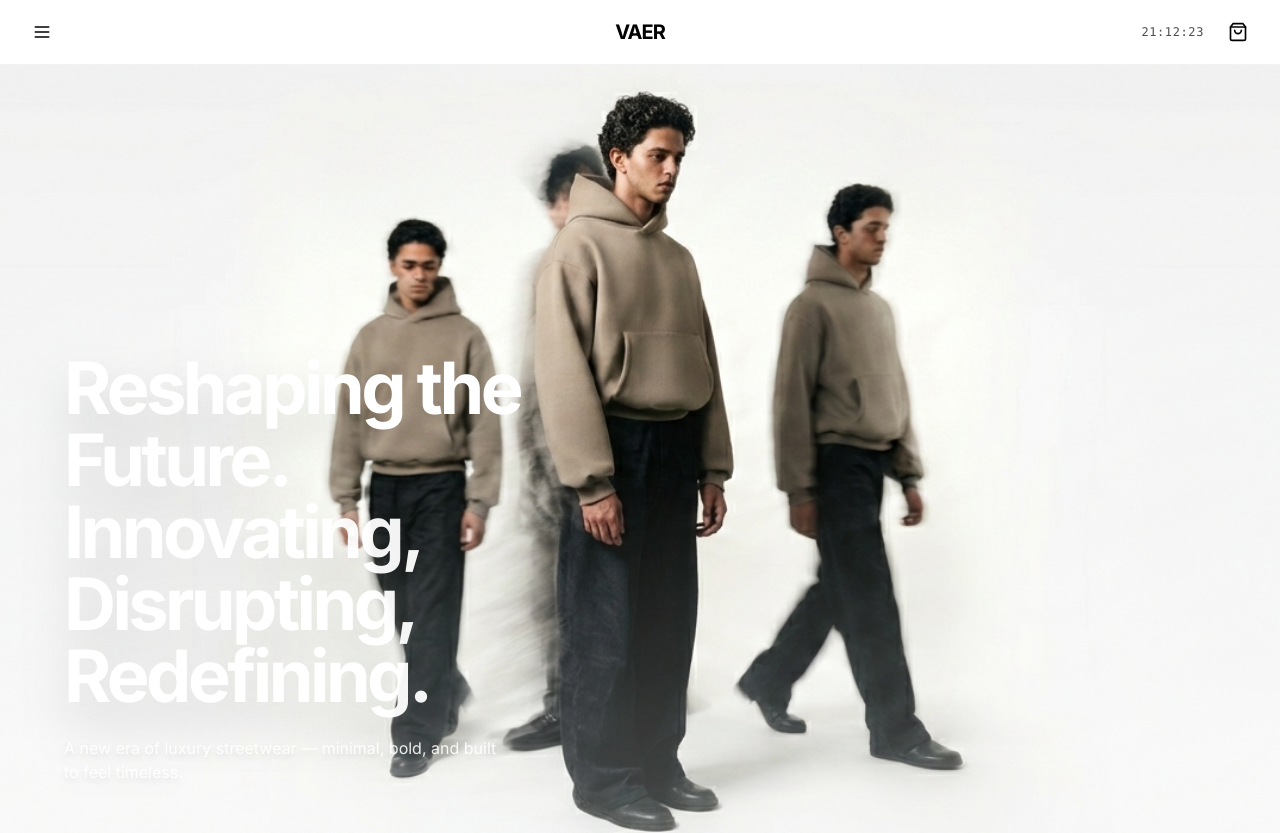
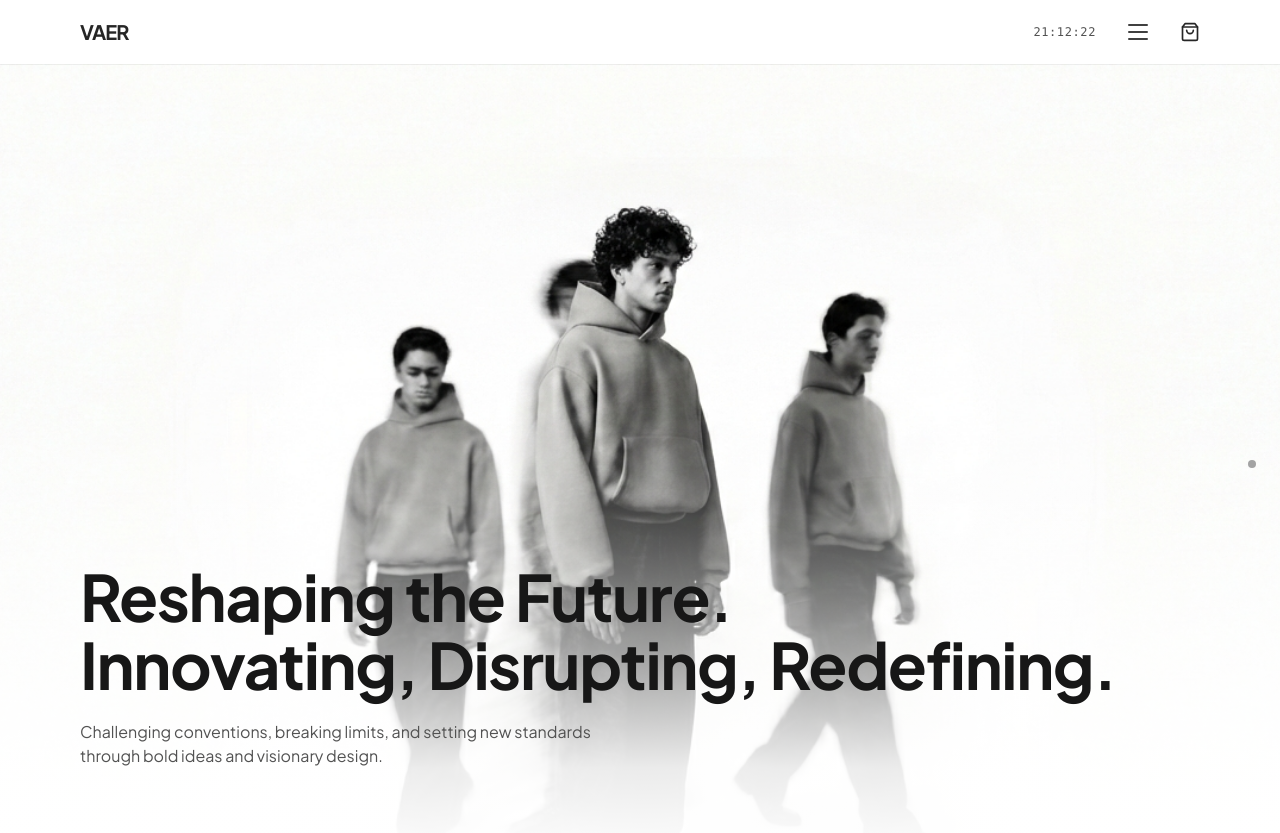
Before and after one commit to rashidulas/projectblnc, a Next.js app: page / in a window 1280 px wide. Shown: the top 833 px of the page. Built offline with nearby package versions, Linux system fonts and the light colour scheme.

Commit message:
Final hero section

```diff
--- a/src/app/layout.tsx
+++ b/src/app/layout.tsx
@@ -1,13 +1,13 @@
 import type { Metadata } from 'next';
-import { Inter } from 'next/font/google';
+import { Plus_Jakarta_Sans } from 'next/font/google';
 import './globals.css';
 import PermanentNavbar from '@/components/PermanentNavbar';
 import Footer from '@/components/Footer';
 import { CartProvider } from '@/context/CartContext';
 
-const inter = Inter({
+const plusJakarta = Plus_Jakarta_Sans({
   subsets: ['latin'],
-  variable: '--font-inter',
+  variable: '--font-plus-jakarta',
   display: 'swap',
 });
 
@@ -22,8 +22,8 @@ export default function RootLayout({
   children: React.ReactNode;
 }>) {
   return (
-    <html lang="en" className={inter.variable}>
-      <body className="font-sans" suppressHydrationWarning>
+    <html lang="en" className={plusJakarta.variable}>
+      <body className="font-sans antialiased" suppressHydrationWarning>
         <CartProvider>
           <PermanentNavbar />
           <main className="pt-16">{children}</main>
--- a/src/components/Hero.tsx
+++ b/src/components/Hero.tsx
@@ -45,6 +45,9 @@ export default function Hero() {
   const gridOpacity = useTransform(scrollYProgress, [0.5, 0.8], [0, 1]);
   const gridY = useTransform(scrollYProgress, [0.5, 0.8], [100, 0]);
 
+  // Scroll indicator dot opacity
+  const scrollDotOpacity = useTransform(scrollYProgress, [0, 0.5], [1, 0]);
+
   return (
     <>
       {/* Scroll Wrapper - h-[200vh] creates scroll room */}
@@ -55,6 +58,12 @@ export default function Hero() {
       >
         {/* Sticky Container - Stays pinned while content scrolls */}
         <div className="sticky top-0 h-screen w-screen overflow-hidden flex items-center justify-center bg-white">
+
+          {/* Scroll indicator dot - right side, fades as you scroll */}
+          <motion.div
+            className="absolute right-6 top-1/2 -translate-y-1/2 z-40 w-2 h-2 rounded-full bg-neutral-400"
+            style={{ opacity: scrollDotOpacity }}
+          />
 
           {/* Hero Image - Shrinks from full-screen to contained */}
           <motion.div
@@ -67,7 +76,7 @@ export default function Hero() {
           >
             {/* Image with object-fit: cover */}
             <Image
-              src="/hero/color.png"
+              src="/hero/bnw.png"
               alt="Hero"
               fill
               priority
@@ -78,28 +87,30 @@ export default function Hero() {
               sizes="100vw"
             />
 
-            {/* Gradient overlay for smooth fade to white */}
-            <div className="absolute inset-0 bg-gradient-to-b from-transparent via-transparent to-white/30 pointer-events-none" />
+            {/* Bottom fade: image fades to white and blends into page (low opacity at bottom) */}
+            <div
+              className="absolute inset-0 pointer-events-none"
+              style={{
+                background: 'linear-gradient(to bottom, transparent 0%, transparent 40%, rgba(255,255,255,0.25) 55%, rgba(255,255,255,0.6) 72%, rgba(255,255,255,0.92) 88%, #ffffff 100%)',
+              }}
+            />
 
-            {/* Hero Text - Bottom Left, Fades Out on Scroll */}
+            {/* Hero Text - Bottom Left: line 1 then line 2, then paragraph */}
             <motion.div
-              className="absolute bottom-12 md:bottom-16 lg:bottom-20 left-6 md:left-10 lg:left-16 max-w-2xl z-10"
+              className="absolute bottom-14 md:bottom-20 lg:bottom-24 left-8 md:left-14 lg:left-20 max-w-2xl z-10"
               style={{
                 opacity: textOpacity,
                 y: textY,
               }}
             >
-              <h1 className="text-4xl md:text-5xl lg:text-6xl xl:text-7xl font-bold leading-[0.95] tracking-tighter text-white drop-shadow-2xl mb-6">
+              <h1 className="text-[2.5rem] md:text-5xl lg:text-6xl xl:text-[4rem] font-bold leading-[1.1] tracking-[-0.02em] text-neutral-900">
                 Reshaping the Future.
-                <br />
-                <span className="text-white/95">
-                  Innovating, Disrupting,
-                  <br />
-                  Redefining.
-                </span>
               </h1>
-              <p className="text-sm md:text-base text-white/90 drop-shadow-lg leading-relaxed max-w-md">
-                A new era of luxury streetwear — minimal, bold, and built to feel timeless.
+              <h1 className="text-[2.5rem] md:text-5xl lg:text-6xl xl:text-[4rem] font-bold leading-[1.1] tracking-[-0.02em] text-neutral-900 mt-1 whitespace-nowrap">
+                Innovating, Disrupting, Redefining.
+              </h1>
+              <p className="mt-6 text-[15px] md:text-base text-neutral-600 leading-[1.6] max-w-lg font-normal">
+                Challenging conventions, breaking limits, and setting new standards through bold ideas and visionary design.
               </p>
             </motion.div>
           </motion.div>
@@ -162,17 +173,6 @@ export default function Hero() {
           </motion.div>
         </div>
       </div>
-
-      {/* GENESIS Section - Starts Immediately After Sticky Container */}
-      <section className="bg-white max-w-7xl mx-auto px-6 pt-8 pb-24 -mt-8">
-        <div className="mb-16 md:mb-20">
-          <h2 className="text-sm md:text-base tracking-[0.2em] text-neutral-900 font-medium uppercase">
-            GENESIS // DROP 001
-          </h2>
-        </div>
-
-        {/* This will be filled by the ProductGrid from page.tsx */}
-      </section>
     </>
   );
 }
--- a/src/components/PermanentNavbar.tsx
+++ b/src/components/PermanentNavbar.tsx
@@ -2,10 +2,36 @@
 
 import { useEffect, useState } from 'react';
 import Link from 'next/link';
-import { Menu, X, ShoppingBag } from 'lucide-react';
+import { ShoppingBag } from 'lucide-react';
 import { useCart } from '@/context/CartContext';
 import { motion, AnimatePresence } from 'framer-motion';
 import CartDrawer from './CartDrawer';
+
+// Custom hamburger: three lines, horizontal when closed, vertical when open
+function HamburgerIcon({ open }: { open: boolean }) {
+  return (
+    <div className="w-5 h-5 flex items-center justify-center">
+      <div
+        className={`flex gap-[5px] transition-transform duration-300 ease-out ${
+          open ? 'flex-row' : 'flex-col'
+        }`}
+      >
+        {[0, 1, 2].map((i) => (
+          <motion.span
+            key={i}
+            className="bg-neutral-700 rounded-full"
+            initial={false}
+            animate={{
+              width: open ? 3 : 20,
+              height: open ? 14 : 2,
+            }}
+            transition={{ duration: 0.25, ease: 'easeInOut' }}
+          />
+        ))}
+      </div>
+    </div>
+  );
+}
 
 export default function PermanentNavbar() {
   const [currentTime, setCurrentTime] = useState('');
@@ -27,7 +53,6 @@ export default function PermanentNavbar() {
     return () => clearInterval(interval);
   }, []);
 
-  // Close menu when clicking outside
   useEffect(() => {
     if (menuOpen) {
       document.body.style.overflow = 'hidden';
@@ -38,141 +63,111 @@ export default function PermanentNavbar() {
 
   return (
     <>
-      {/* Fixed Navbar - z-[100] to stay above everything */}
-      <nav className="fixed top-0 left-0 w-full z-[100] bg-white/95 backdrop-blur-sm border-b-[0.5px] border-black/5">
-        {/* Navbar Content */}
-        <div className="flex items-center justify-between px-6 h-16">
-          {/* Left: Hamburger Menu */}
-          <button
-            onClick={() => setMenuOpen(true)}
-            className="p-2 hover:opacity-70 transition-opacity text-black"
-            aria-label="Open menu"
-          >
-            <Menu className="w-5 h-5" />
-          </button>
-
-          {/* Center: VAER Logo */}
+      {/* Fixed Navbar - full width, white, subtle shadow underneath */}
+      <nav
+        className="fixed top-0 left-0 w-full z-[100] bg-white"
+        style={{
+          boxShadow: '0 1px 0 rgba(0,0,0,0.06)',
+        }}
+      >
+        {/* Top bar - full width, longer feel with generous padding */}
+        <div className="flex items-center justify-between w-full px-6 sm:px-8 md:px-12 lg:px-16 xl:px-20 h-16">
+          {/* Left: VAER Logo */}
           <Link
             href="/"
-            className="absolute left-1/2 -translate-x-1/2 text-xl font-bold tracking-tighter text-black hover:opacity-70 transition-opacity"
+            className="text-xl font-bold tracking-tighter text-neutral-800 hover:opacity-70 transition-opacity"
           >
             VAER
           </Link>
 
-          {/* Right: Clock & Cart */}
-          <div className="flex items-center gap-4">
-            <div className="text-xs font-mono tracking-wider text-black/70">
+          {/* Right: Clock, Hamburger, Cart */}
+          <div className="flex items-center gap-6">
+            <div className="text-xs font-mono tracking-wider text-neutral-600">
               {currentTime}
             </div>
 
             <button
+              onClick={() => setMenuOpen((o) => !o)}
+              className="p-2 -mr-2 hover:opacity-70 transition-opacity text-neutral-800"
+              aria-label={menuOpen ? 'Close menu' : 'Open menu'}
+            >
+              <HamburgerIcon open={menuOpen} />
+            </button>
+
+            <button
               onClick={openCart}
-              className="relative p-2 hover:opacity-70 transition-opacity text-black"
+              className="relative p-2 -mr-2 hover:opacity-70 transition-opacity text-neutral-800"
               aria-label="Open cart"
             >
               <ShoppingBag className="w-5 h-5" />
               {cartItemsCount > 0 && (
-                <span className="absolute -top-1 -right-1 bg-black text-white text-xs w-5 h-5 flex items-center justify-center rounded-full">
+                <span className="absolute -top-0.5 -right-0.5 bg-black text-white text-[10px] w-4 h-4 flex items-center justify-center rounded-full font-medium">
                   {cartItemsCount}
                 </span>
               )}
             </button>
           </div>
         </div>
-      </nav>
 
-      {/* Slide-out Menu */}
-      <AnimatePresence>
-        {menuOpen && (
-          <>
-            {/* Backdrop */}
+        {/* Full-width dropdown menu - light grey, shadow under */}
+        <AnimatePresence>
+          {menuOpen && (
             <motion.div
-              initial={{ opacity: 0 }}
-              animate={{ opacity: 1 }}
-              exit={{ opacity: 0 }}
-              onClick={() => setMenuOpen(false)}
-              className="fixed inset-0 bg-black/40 backdrop-blur-sm z-[110]"
-            />
-
-            {/* Menu Panel */}
-            <motion.div
-              initial={{ x: '-100%' }}
-              animate={{ x: 0 }}
-              exit={{ x: '-100%' }}
-              transition={{ type: 'spring', damping: 30, stiffness: 300 }}
-              className="fixed top-0 left-0 h-full w-80 bg-white z-[120] shadow-2xl"
+              initial={{ height: 0, opacity: 0 }}
+              animate={{ height: 'auto', opacity: 1 }}
+              exit={{ height: 0, opacity: 0 }}
+              transition={{ duration: 0.25, ease: [0.25, 0.1, 0.25, 1] }}
+              className="overflow-hidden bg-neutral-100/95"
+              style={{
+                boxShadow: '0 4px 20px rgba(0,0,0,0.06)',
+              }}
             >
-              {/* Menu Header */}
-              <div className="flex items-center justify-between px-6 h-16 border-b border-neutral-200">
-                <span className="text-lg font-bold tracking-tight">Menu</span>
-                <button
-                  onClick={() => setMenuOpen(false)}
-                  className="p-2 hover:opacity-70 transition-opacity"
-                  aria-label="Close menu"
-                >
-                  <X className="w-5 h-5" />
-                </button>
-              </div>
-
-              {/* Menu Links */}
-              <nav className="p-6">
-                <ul className="space-y-6">
+              <nav className="py-12 md:py-16 flex flex-col items-center justify-center">
+                <ul className="space-y-4 md:space-y-6 text-center">
+                  <li>
+                    <Link
+                      href="/"
+                      onClick={() => setMenuOpen(false)}
+                      className="text-lg md:text-xl text-neutral-500 hover:text-neutral-900 transition-colors block font-medium tracking-tight"
+                    >
+                      Home
+                    </Link>
+                  </li>
                   <li>
                     <Link
                       href="/products"
                       onClick={() => setMenuOpen(false)}
-                      className="text-2xl font-medium tracking-tight hover:opacity-70 transition-opacity block"
+                      className="text-lg md:text-xl text-neutral-900 hover:text-neutral-600 transition-colors block font-medium tracking-tight"
                     >
-                      Products
-                    </Link>
-                  </li>
-                  <li>
-                    <Link
-                      href="/news"
-                      onClick={() => setMenuOpen(false)}
-                      className="text-2xl font-medium tracking-tight hover:opacity-70 transition-opacity block"
-                    >
-                      News
+                      Shop
                     </Link>
                   </li>
                   <li>
                     <Link
                       href="/about"
                       onClick={() => setMenuOpen(false)}
-                      className="text-2xl font-medium tracking-tight hover:opacity-70 transition-opacity block"
+                      className="text-lg md:text-xl text-neutral-900 hover:text-neutral-600 transition-colors block font-medium tracking-tight"
                     >
-                      About
-                    </Link>
-                  </li>
-                </ul>
-
-                {/* Divider */}
-                <div className="my-8 border-t border-neutral-200" />
-
-                {/* Secondary Links */}
-                <ul className="space-y-4">
-                  <li>
-                    <Link
-                      href="/account"
-                      onClick={() => setMenuOpen(false)}
-                      className="text-sm text-neutral-600 hover:text-black transition-colors block"
-                    >
-                      Account
-                    </Link>
-                  </li>
-                  <li>
-                    <Link
-                      href="/support"
-                      onClick={() => setMenuOpen(false)}
-                      className="text-sm text-neutral-600 hover:text-black transition-colors block"
-                    >
-                      Support
+                      About VAER
                     </Link>
                   </li>
                 </ul>
               </nav>
             </motion.div>
-          </>
+          )}
+        </AnimatePresence>
+      </nav>
+
+      {/* Backdrop when menu is open - click outside to close */}
+      <AnimatePresence>
+        {menuOpen && (
+          <motion.div
+            initial={{ opacity: 0 }}
+            animate={{ opacity: 1 }}
+            exit={{ opacity: 0 }}
+            onClick={() => setMenuOpen(false)}
+            className="fixed inset-0 bg-black/10 z-[99]"
+          />
         )}
       </AnimatePresence>
 
--- a/tailwind.config.ts
+++ b/tailwind.config.ts
@@ -9,7 +9,7 @@ const config: Config = {
   theme: {
     extend: {
       fontFamily: {
-        sans: ['var(--font-inter)'],
+        sans: ['var(--font-plus-jakarta)', 'sans-serif'],
       },
       animation: {
         'slide-in': 'slide-in 0.3s ease-out',
```
Also changed, not shown: src/app/page.tsx (+7 -2 lines), public/hero/bnw.png (added).
